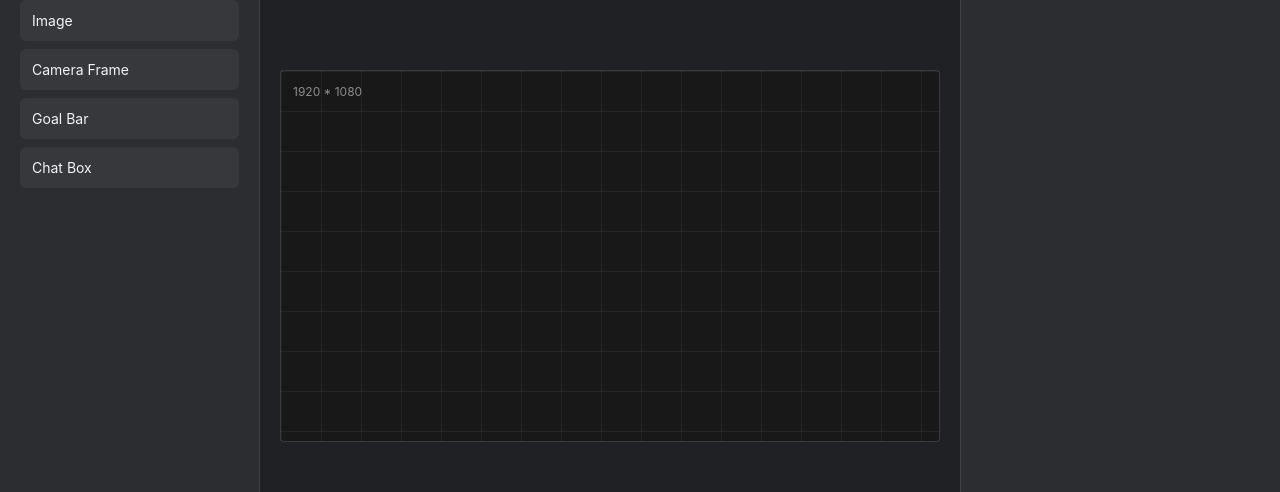
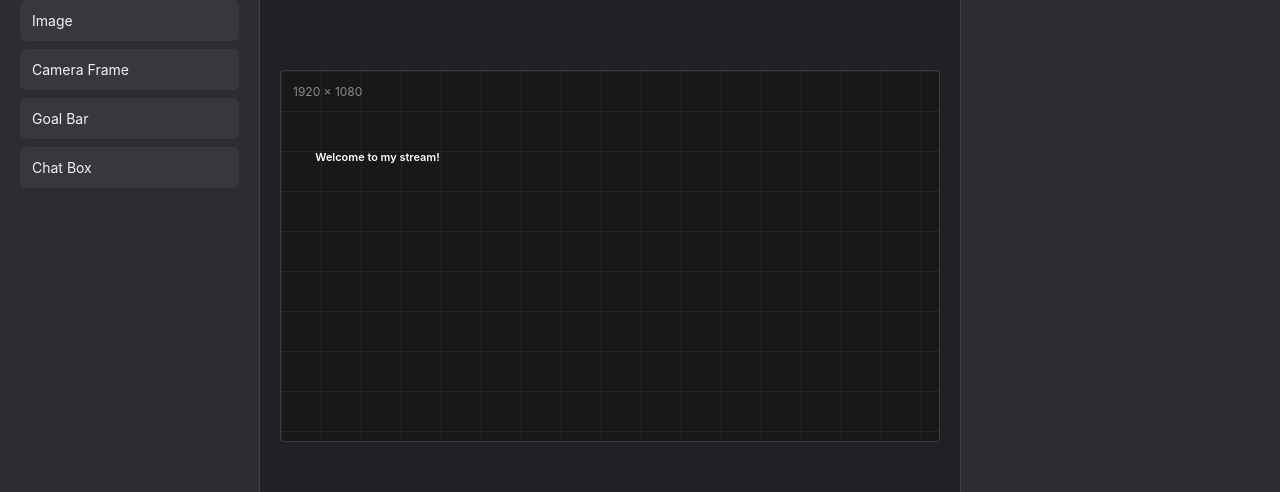
Before and after one commit to RemcoKuipers/Aurora-Overlay-Framework, a React (Vite) app: page / in a window 1280 px wide. Shown: the part 158-650 px from the top of the page. Built offline with nearby package versions, Linux system fonts and the light colour scheme.

Commit message:
feat(editor): implement initial widget rendering

```diff
--- a/src/editor/components/Canvas/Canvas.css
+++ b/src/editor/components/Canvas/Canvas.css
@@ -25,7 +25,7 @@
     background-color: #181818;
     border: 1px solid rgba(255, 255, 255, 0.15);
     border-radius: 4px;
-
+    container-type: inline-size;
     overflow: hidden;
 
     background-image:
@@ -50,3 +50,8 @@
     font-size: 0.75rem;
     color: rgba(255, 255, 255, 0.5);
 }
+
+.canvas-widget {
+    position: absolute;
+    box-sizing: border-box;
+}
--- a/src/editor/components/Canvas/Canvas.tsx
+++ b/src/editor/components/Canvas/Canvas.tsx
@@ -1,13 +1,49 @@
-import "./Canvas.css"
+import { useMemo } from "react";
+import { createDemoProject } from "../../data/createDemoProject";
+import { WidgetRenderer } from "../../../widgets/components/WidgetRenderer/WidgetRenderer";
+import "./Canvas.css";
+
+const CANVAS_WIDTH = 1920;
+const CANVAS_HEIGHT = 1080;
 
 export function Canvas() {
+    const project = useMemo(() => createDemoProject(), []);
+
+    const activeScene = project.scenes[0];
+
     return (
         <main className="canvas">
             <div className="canvas-stage">
                 <span className="canvas-stage-label">
-                    1920 * 1080
+                    1920 × 1080
                 </span>
 
+                {activeScene?.widgetInstances.map((instance) => {
+                    const widget = project.widgets.find(
+                        (widget) => widget.id === instance.widgetId
+                    );
+
+                    if (!widget || !instance.visible) {
+                        return null;
+                    }
+
+                    return (
+                        <div
+                            key={instance.id}
+                            className="canvas-widget"
+                            style={{
+                                left: `${(instance.position.x / CANVAS_WIDTH) * 100}%`,
+                                top: `${(instance.position.y / CANVAS_HEIGHT) * 100}%`,
+                                width: `${(instance.size.width / CANVAS_WIDTH) * 100}%`,
+                                height: `${(instance.size.height / CANVAS_HEIGHT) * 100}%`,
+                                zIndex: instance.layer,
+                                opacity: instance.opacity,
+                            }}
+                        >
+                            <WidgetRenderer widget={widget} />
+                        </div>
+                    );
+                })}
             </div>
         </main>
     );
--- /dev/null
+++ b/src/editor/data/createDemoProject.ts
@@ -0,0 +1,39 @@
+import type { Project } from "../../project/model/Project";
+import { createProject } from "../../project/service/ProjectService";
+
+export function createDemoProject(): Project {
+    const project = createProject("Aurora Demo");
+
+    const widgetId = crypto.randomUUID();
+
+    project.widgets.push({
+        id: widgetId,
+        name: "Welcome Text",
+        type: "text",
+        configuration: "Welcome to my stream!",
+    });
+
+    project.scenes.push({
+        id: crypto.randomUUID(),
+        name: "Starting Soon",
+        widgetInstances: [
+            {
+                id: crypto.randomUUID(),
+                widgetId,
+                position: {
+                    x: 100,
+                    y: 200,
+                },
+                size: {
+                    width: 600,
+                    height: 100,
+                },
+                layer: 1,
+                visible: true,
+                opacity: 1,
+            },
+        ],
+    });
+
+    return project;
+}
--- a/src/project/model/Scene.ts
+++ b/src/project/model/Scene.ts
@@ -1,4 +1,7 @@
+import type { WidgetInstance } from "../../widgets/model/WidgetInstance";
+
 export interface Scene {
     id: string;
     name: string;
+    widgetInstances: WidgetInstance[];
 }
--- a/src/project/service/ProjectService.ts
+++ b/src/project/service/ProjectService.ts
@@ -4,5 +4,17 @@ export function createProject(name: string): Project {
     return {
         id: crypto.randomUUID(),
         name,
+        scenes: [],
+        widgets: [],
+        assets: [],
+        activeTheme: {
+            id: "aurora-default",
+            name: "Aurora Default",
+        },
+        exportProfiles: [
+            {
+                id: crypto.randomUUID(),
+            },
+        ],
     };
 }
--- /dev/null
+++ b/src/widgets/components/TextWidget/TextWidget.css
@@ -0,0 +1,14 @@
+.text-widget {
+    display: flex;
+    align-items: center;
+
+    width: 100%;
+    height: 100%;
+
+    color: #ffffff;
+    font-family: inherit;
+    font-size: 1.667cqw;
+    font-weight: 600;
+
+    overflow: hidden;
+}
--- /dev/null
+++ b/src/widgets/components/TextWidget/TextWidget.tsx
@@ -0,0 +1,13 @@
+import "./TextWidget.css";
+
+interface TextWidgetProps {
+    text: string;
+}
+
+export function TextWidget({ text }: TextWidgetProps) {
+    return (
+        <div className="text-widget">
+            {text}
+        </div>
+    );
+}
--- /dev/null
+++ b/src/widgets/components/WidgetRenderer/WidgetRenderer.tsx
@@ -0,0 +1,16 @@
+import type { Widget } from "../../model/Widget";
+import { TextWidget } from "../TextWidget/TextWidget";
+
+interface WidgetRendererProps {
+    widget: Widget;
+}
+
+export function WidgetRenderer({ widget }: WidgetRendererProps) {
+    switch (widget.type) {
+        case "text":
+            return <TextWidget text={widget.configuration} />;
+
+        default:
+            return null;
+    }
+}
```
Also changed, not shown: src/project/model/Project.ts (+11 -0 lines), src/widgets/model/WidgetInstance.ts (+16 -0 lines).
